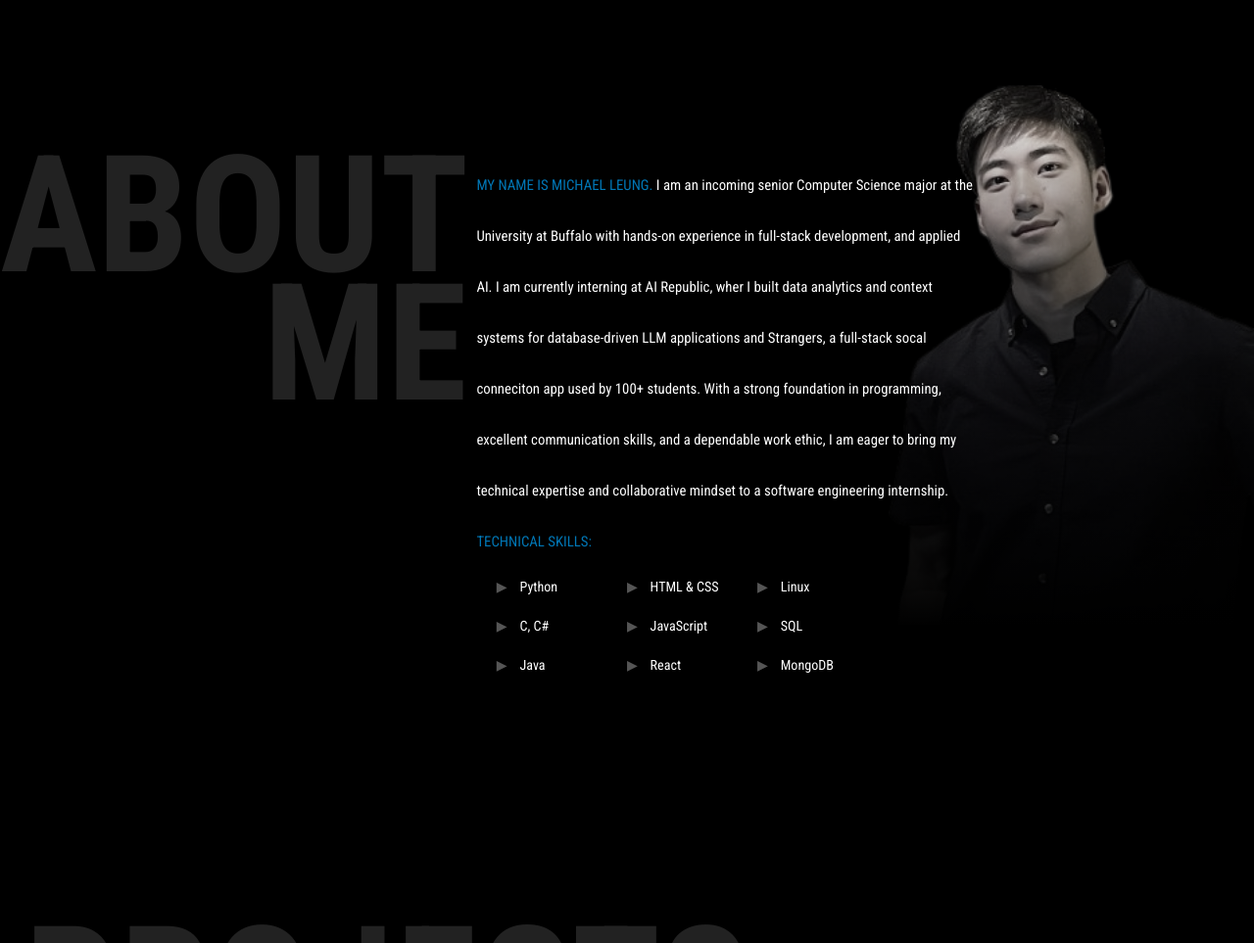
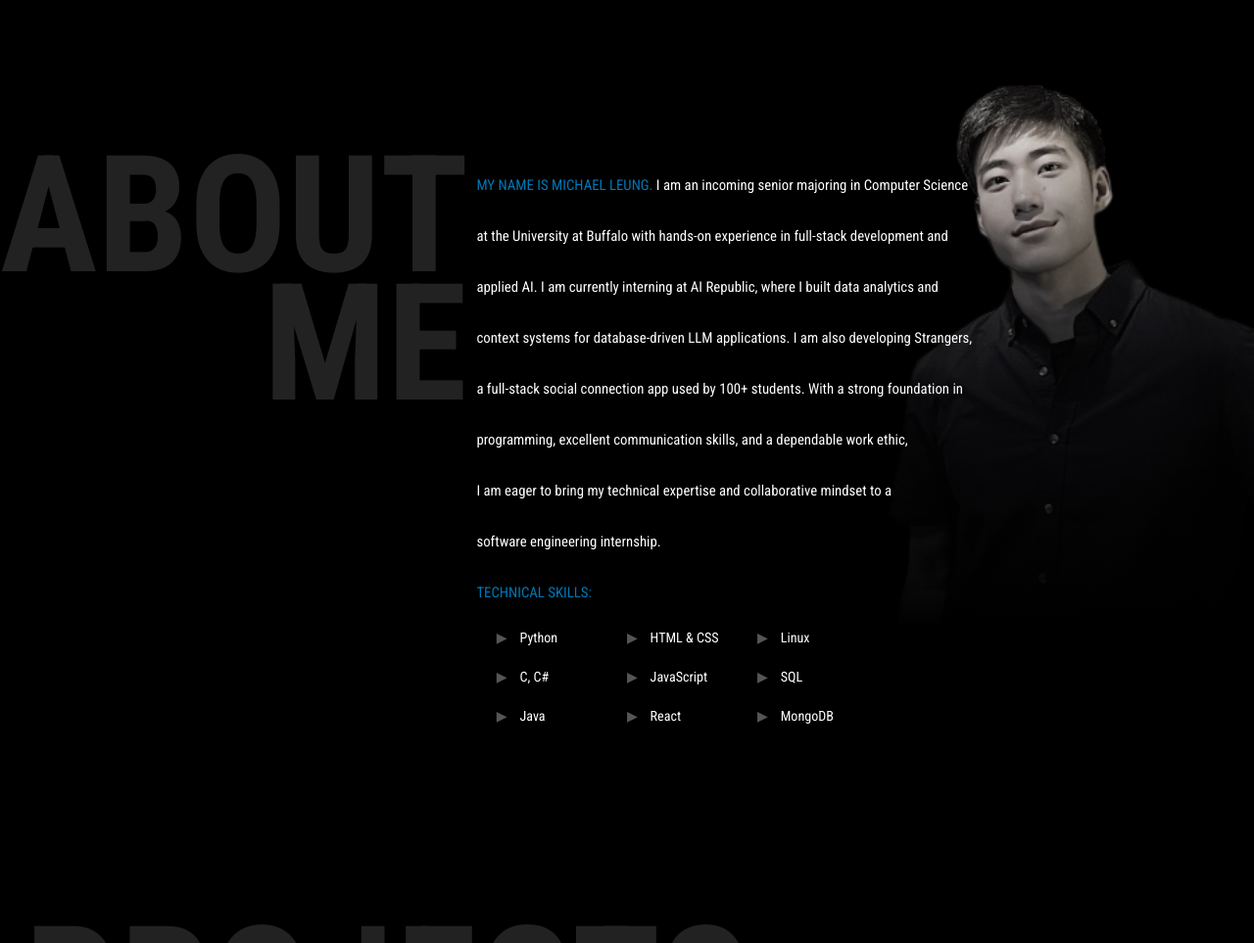
Before and after one commit to 8michael8/8michael8.github.io, a plain HTML site: page index.html in a window 1280 px wide. Shown: the part 858-1821 px from the top of the page at 98% size. Drawn offline with Linux system fonts and the light colour scheme.

Commit message:
Changed description of profile

```diff
--- a/index.html
+++ b/index.html
@@ -76,10 +76,7 @@
 
         </div>
         <div class = "col1">
-          <p class = "aboutMeP"><span>MY NAME IS MICHAEL LEUNG.</span> I am an incoming senior Computer Science major at the University at Buffalo with hands-on experience in full-stack development, and applied AI.
-            I am currently interning at AI Republic, wher I built data analytics and context systems for database-driven LLM applications
-            and Strangers, a full-stack socal conneciton app used by 100+ students. With a strong foundation in programming, excellent communication skills, and
-            a dependable work ethic, I am eager to bring my <br>technical expertise and collaborative mindset to a software engineering internship.
+          <p class = "aboutMeP"><span>MY NAME IS MICHAEL LEUNG.</span> I am an incoming senior majoring in Computer Science at the University at Buffalo with hands-on experience in full-stack development and applied AI. I am currently interning at AI Republic, where I built data analytics and context systems for database-driven LLM applications. I am also developing Strangers, a full-stack social connection app used by 100+ students. With a strong foundation in programming, excellent communication skills, and a dependable work ethic,<br> I am eager to bring my technical expertise and collaborative mindset to a<br> software engineering internship.
           </p>
 
           <p class = "skills">TECHNICAL SKILLS:</p>
```
